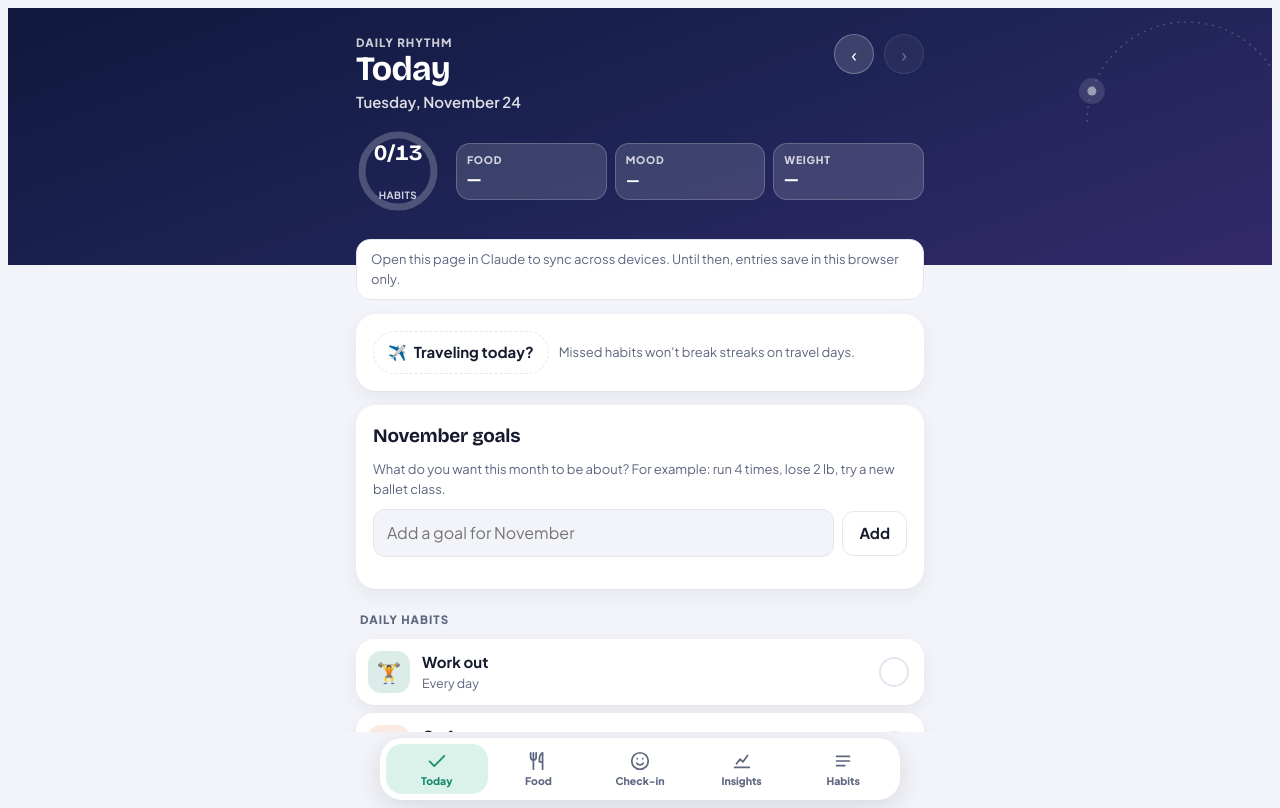
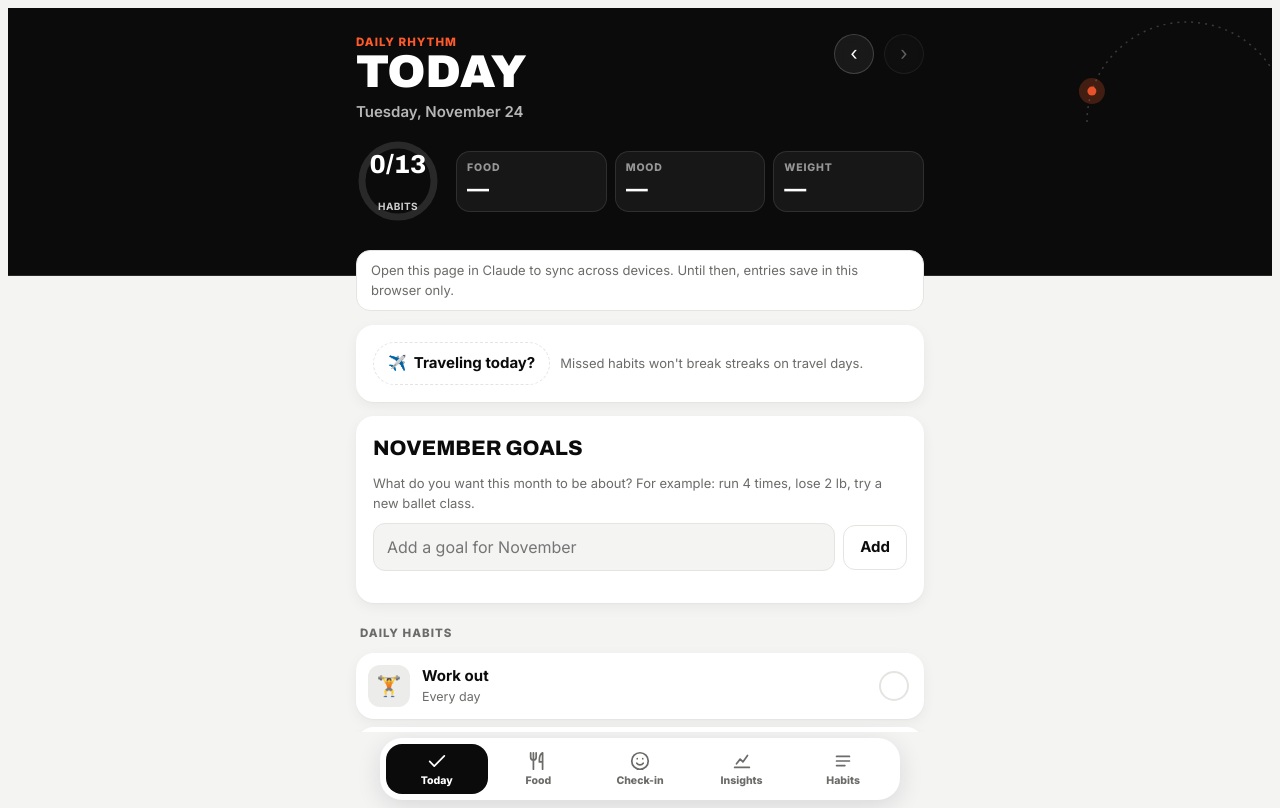
Before and after one commit to valentinewolfpastor/App-2, a plain HTML site: page index.html in a window 1280 px wide. Drawn offline with nearby package versions, Linux system fonts and the light colour scheme.

Commit message:
Restyle in black, white and ember orange
Drops the time-of-day gradients, purple, navy and green for a solid
black header band, condensed uppercase headlines, neutral icon tiles,
true-black dark mode and a single orange accent.

Co-Authored-By: Claude Opus 5.5 <noreply@anthropic.com>
Claude-Session: https://claude.ai/code/session_01727p11pUgF4GpZGrAerbLB

```diff
--- a/index.html
+++ b/index.html
@@ -2,49 +2,48 @@
 <meta name="claude:viewport-fit-sides" content="cover">
 <link rel="preconnect" href="https://fonts.googleapis.com">
 <link rel="preconnect" href="https://fonts.gstatic.com" crossorigin>
-<link rel="stylesheet" href="https://fonts.googleapis.com/css2?family=Bricolage+Grotesque:opsz,wght@12..96,600;12..96,700&family=Plus+Jakarta+Sans:wght@400;500;600;700;800&display=swap">
+<link rel="stylesheet" href="https://fonts.googleapis.com/css2?family=Archivo:wdth,wght@62..125,500..900&family=Inter:wght@400;500;600;700;800&display=swap">
 <style>
 /* Layout: one-screen app shell. A time-of-day sky band heads each tab, cards float on a cool ground,
    only the middle scrolls, and a floating tab bar stays pinned at the bottom. */
 :root {
-  --bg: #f2f4f9;
+  --bg: #f4f4f3;
   --surface: #ffffff;
-  --sunken: #eaedf4;
-  --ink: #151a2d;
-  --muted: #5e6680;
-  --line: #e2e6ef;
-  --accent: #178a6c;
+  --sunken: #ececea;
+  --ink: #0b0b0b;
+  --muted: #6b6b69;
+  --line: #e4e4e1;
+  --accent: #ff5a2c;
   --accent-ink: #ffffff;
-  --accent-soft: #daf2ea;
-  --kcal: #cf5536;
-  --kcal-soft: #fce6df;
-  --flame: #e2632a;
-  --danger: #c4321f;
-  --h1: #178a6c; --h2: #e0703f; --h3: #d6a21e; --h4: #7a5af0; --h5: #2f8fd8; --h6: #d9497a;
-  --mood-1: #cf5536; --mood-2: #e0904a; --mood-3: #b9a85c; --mood-4: #4fa883; --mood-5: #178a6c;
-  --font-display: "Bricolage Grotesque", "Avenir Next", "Segoe UI", system-ui, sans-serif;
-  --font-body: "Plus Jakarta Sans", -apple-system, BlinkMacSystemFont, "Segoe UI", Roboto, sans-serif;
-  --radius: 20px;
-  --shadow: 0 1px 2px rgba(21, 26, 45, .04), 0 6px 20px rgba(21, 26, 45, .06);
+  --accent-soft: #ffe7de;
+  --kcal: #ff5a2c;
+  --kcal-soft: #ffe7de;
+  --flame: #ff5a2c;
+  --danger: #d92d20;
+  --hero: #0b0b0b;
+  --hero-line: rgba(255,255,255,.12);
+  --mood-1: #8f8f8c; --mood-2: #b07a5f; --mood-3: #d77046; --mood-4: #f06232; --mood-5: #ff5a2c;
+  --font-display: "Archivo", "Helvetica Neue", Arial, sans-serif;
+  --font-body: "Inter", -apple-system, BlinkMacSystemFont, "Segoe UI", Roboto, sans-serif;
+  --radius: 18px;
+  --shadow: 0 1px 2px rgba(0,0,0,.04), 0 4px 14px rgba(0,0,0,.05);
   --card-border: transparent;
 }
 @media (prefers-color-scheme: dark) {
   :root:not([data-theme="light"]) {
-    --bg: #0d1020; --surface: #171b2e; --sunken: #20253d; --ink: #eef0f8; --muted: #9ba2bd; --line: #282e4b;
-    --accent: #4fd1a9; --accent-ink: #052419; --accent-soft: #163a32; --kcal: #ff9576; --kcal-soft: #3a221f;
-    --flame: #ff8b4f; --danger: #ff7a66;
-    --h1: #4fd1a9; --h2: #ff9a6a; --h3: #f2c64b; --h4: #a48cff; --h5: #62b4ff; --h6: #ff7aa6;
-    --mood-1: #ff9576; --mood-2: #f4ae6a; --mood-3: #d4c47e; --mood-4: #6fd0a7; --mood-5: #4fd1a9;
-    --shadow: none; --card-border: #252b47; color-scheme: dark;
+    --bg: #000000; --surface: #121212; --sunken: #1c1c1c; --ink: #f5f5f4; --muted: #9b9b98; --line: #262626;
+    --accent: #ff6a3d; --accent-ink: #000000; --accent-soft: #2e1a12; --kcal: #ff6a3d; --kcal-soft: #2e1a12;
+    --flame: #ff6a3d; --danger: #ff6b5b; --hero: #121212; --hero-line: rgba(255,255,255,.1);
+    --mood-1: #7c7c79; --mood-2: #a87660; --mood-3: #d4744d; --mood-4: #f26a3c; --mood-5: #ff6a3d;
+    --shadow: none; --card-border: #222222; color-scheme: dark;
   }
 }
 :root[data-theme="dark"] {
-  --bg: #0d1020; --surface: #171b2e; --sunken: #20253d; --ink: #eef0f8; --muted: #9ba2bd; --line: #282e4b;
-  --accent: #4fd1a9; --accent-ink: #052419; --accent-soft: #163a32; --kcal: #ff9576; --kcal-soft: #3a221f;
-  --flame: #ff8b4f; --danger: #ff7a66;
-  --h1: #4fd1a9; --h2: #ff9a6a; --h3: #f2c64b; --h4: #a48cff; --h5: #62b4ff; --h6: #ff7aa6;
-  --mood-1: #ff9576; --mood-2: #f4ae6a; --mood-3: #d4c47e; --mood-4: #6fd0a7; --mood-5: #4fd1a9;
-  --shadow: none; --card-border: #252b47; color-scheme: dark;
+  --bg: #000000; --surface: #121212; --sunken: #1c1c1c; --ink: #f5f5f4; --muted: #9b9b98; --line: #262626;
+  --accent: #ff6a3d; --accent-ink: #000000; --accent-soft: #2e1a12; --kcal: #ff6a3d; --kcal-soft: #2e1a12;
+  --flame: #ff6a3d; --danger: #ff6b5b; --hero: #121212; --hero-line: rgba(255,255,255,.1);
+  --mood-1: #7c7c79; --mood-2: #a87660; --mood-3: #d4744d; --mood-4: #f26a3c; --mood-5: #ff6a3d;
+  --shadow: none; --card-border: #222222; color-scheme: dark;
 }
 
 * { box-sizing: border-box; }
@@ -67,9 +66,9 @@ button { cursor: pointer; -webkit-tap-highlight-color: transparent; }
   padding-block: 0 28px;
   display: grid; gap: 14px;
 }
-h1, h2, h3 { font-family: var(--font-display); margin: 0; text-wrap: balance; }
-h1 { font-size: 34px; letter-spacing: -.02em; line-height: 1.05; }
-h2 { font-size: 19px; letter-spacing: -.01em; }
+h1, h2, h3 { font-family: var(--font-display); margin: 0; text-wrap: balance; font-stretch: 78%; font-weight: 800; }
+h1 { font-size: 46px; letter-spacing: -.01em; line-height: .95; text-transform: uppercase; font-weight: 900; }
+h2 { font-size: 21px; letter-spacing: 0; text-transform: uppercase; }
 .label { font-size: 11.5px; font-weight: 800; text-transform: uppercase; letter-spacing: .09em; color: var(--muted); }
 .muted { color: var(--muted); }
 .small { font-size: 13px; }
@@ -82,21 +81,18 @@ h2 { font-size: 19px; letter-spacing: -.01em; }
 
 /* ---------- Sky hero ---------- */
 .hero { position: relative; overflow: hidden; color: #fff; padding-block: 18px 46px; }
-.hero.dawn  { background: linear-gradient(160deg, #a2412f 0%, #c8622a 55%, #d98a35 100%); }
-.hero.day   { background: linear-gradient(160deg, #135e6b 0%, #1d7f8c 55%, #2b97a0 100%); }
-.hero.dusk  { background: linear-gradient(160deg, #6e2f58 0%, #8a3b62 50%, #b4565e 100%); }
-.hero.night { background: linear-gradient(160deg, #10183d 0%, #1f2457 55%, #34296a 100%); }
+.hero { background: var(--hero); border-bottom: 1px solid var(--hero-line); }
 .hero-in { max-width: 568px; margin: 0 auto; position: relative; z-index: 1; display: grid; gap: 16px; }
-.hero .arc { position: absolute; right: -30px; top: 6px; width: 230px; height: 115px; opacity: .55; pointer-events: none; }
-.hero .arc path { fill: none; stroke: rgba(255,255,255,.35); stroke-width: 1.5; stroke-dasharray: 2 5; }
-.hero .arc circle { fill: #fff; }
-.hero .arc .glow { fill: rgba(255,255,255,.22); }
+.hero .arc { position: absolute; right: -30px; top: 6px; width: 230px; height: 115px; opacity: .9; pointer-events: none; }
+.hero .arc path { fill: none; stroke: rgba(255,255,255,.22); stroke-width: 1.5; stroke-dasharray: 2 5; }
+.hero .arc circle { fill: var(--accent); }
+.hero .arc .glow { fill: var(--accent); opacity: .25; }
 .hero-top { display: flex; align-items: flex-start; gap: 10px; }
 .hero-top .t { flex: 1; min-width: 0; }
-.hero .label { color: rgba(255,255,255,.78); }
-.hero .sub { margin: 4px 0 0; color: rgba(255,255,255,.85); font-weight: 600; }
+.hero .label { color: var(--accent); }
+.hero .sub { margin: 6px 0 0; color: rgba(255,255,255,.7); font-weight: 600; }
 .hero .linkbtn { color: #fff; text-decoration: underline; text-underline-offset: 3px; }
-.round { width: 40px; height: 40px; border-radius: 50%; border: 1px solid rgba(255,255,255,.28); background: rgba(255,255,255,.14); color: #fff; display: grid; place-items: center; font-size: 19px; flex: none; backdrop-filter: blur(6px); -webkit-backdrop-filter: blur(6px); }
+.round { width: 40px; height: 40px; border-radius: 50%; border: 1px solid rgba(255,255,255,.18); background: rgba(255,255,255,.06); color: #fff; display: grid; place-items: center; font-size: 19px; flex: none; backdrop-filter: blur(6px); -webkit-backdrop-filter: blur(6px); }
 .round:disabled { opacity: .35; cursor: default; }
 .card .round { border-color: var(--line); background: var(--surface); color: var(--ink); backdrop-filter: none; }
 .linkbtn { background: none; border: 0; padding: 0; color: var(--accent); font-weight: 700; }
@@ -104,19 +100,19 @@ h2 { font-size: 19px; letter-spacing: -.01em; }
 .hero-stats { display: grid; grid-template-columns: auto 1fr; gap: 16px; align-items: center; }
 .hero-ring { position: relative; width: 84px; height: 84px; }
 .hero-ring .ring { width: 84px; height: 84px; }
-.hero-ring .ring .track { stroke: rgba(255,255,255,.22); }
-.hero-ring .ring .bar { stroke: #fff; }
-.hero-ring b { position: absolute; inset: 0; display: grid; place-items: center; font-family: var(--font-display); font-size: 22px; line-height: 1; text-align: center; }
+.hero-ring .ring .track { stroke: rgba(255,255,255,.12); }
+.hero-ring .ring .bar { stroke: var(--accent); }
+.hero-ring b { position: absolute; inset: 0; display: grid; place-items: center; font-family: var(--font-display); font-stretch: 78%; font-weight: 800; font-size: 26px; line-height: 1; text-align: center; }
 .hero-ring b small { display: block; font: 700 10px/1.2 var(--font-body); opacity: .8; letter-spacing: .04em; }
 .tiles { display: grid; grid-template-columns: repeat(3, minmax(0, 1fr)); gap: 8px; }
-.tile { background: rgba(255,255,255,.14); border: 1px solid rgba(255,255,255,.2); border-radius: 14px; padding: 8px 10px; min-width: 0; }
-.tile .k { font-size: 10.5px; font-weight: 800; letter-spacing: .07em; text-transform: uppercase; opacity: .78; display: block; }
-.tile .v { font-family: var(--font-display); font-size: 18px; line-height: 1.25; display: block; white-space: nowrap; overflow: hidden; text-overflow: ellipsis; }
+.tile { background: rgba(255,255,255,.05); border: 1px solid rgba(255,255,255,.1); border-radius: 14px; padding: 8px 10px; min-width: 0; }
+.tile .k { font-size: 10.5px; font-weight: 800; letter-spacing: .08em; text-transform: uppercase; color: rgba(255,255,255,.55); display: block; }
+.tile .v { font-family: var(--font-display); font-stretch: 78%; font-weight: 800; font-size: 22px; line-height: 1.25; display: block; white-space: nowrap; overflow: hidden; text-overflow: ellipsis; }
 .tile .v.word { font-family: var(--font-body); font-size: 14px; font-weight: 800; line-height: 1.6; }
 .hero-chips { display: flex; flex-wrap: wrap; gap: 6px; }
-.hchip { font-size: 12px; font-weight: 700; padding: 4px 10px; border-radius: 999px; background: rgba(255,255,255,.18); }
-.big-kcal { font-family: var(--font-display); font-size: 52px; line-height: 1; letter-spacing: -.02em; }
-.big-kcal span { font-size: 18px; opacity: .8; letter-spacing: 0; }
+.hchip { font-size: 12px; font-weight: 700; padding: 4px 10px; border-radius: 999px; background: rgba(255,255,255,.08); border: 1px solid rgba(255,255,255,.1); }
+.big-kcal { font-family: var(--font-display); font-stretch: 75%; font-weight: 900; font-size: 64px; line-height: .9; color: var(--accent); }
+.big-kcal span { font-size: 20px; color: #fff; opacity: .7; }
 
 .ring { transform: rotate(-90deg); }
 .ring circle { fill: none; stroke-width: 7; }
@@ -131,37 +127,38 @@ h2 { font-size: 19px; letter-spacing: -.01em; }
 .list { list-style: none; margin: 0; padding: 0; display: grid; gap: 8px; }
 .habit { width: 100%; display: flex; align-items: center; gap: 12px; text-align: left; background: var(--surface); border: 1px solid var(--card-border); border-radius: 18px; padding: 11px 14px 11px 11px; box-shadow: var(--shadow); transition: background .2s, transform .1s; }
 .habit:active { transform: scale(.985); }
-.habit .emo { --hue: var(--h1); width: 42px; height: 42px; border-radius: 13px; background: color-mix(in srgb, var(--hue) 15%, var(--surface)); display: grid; place-items: center; font-size: 20px; flex: none; }
+.habit .emo { width: 42px; height: 42px; border-radius: 12px; background: var(--sunken); display: grid; place-items: center; font-size: 20px; flex: none; }
 .habit .body { flex: 1; min-width: 0; }
 .habit .name { display: block; font-weight: 700; overflow-wrap: anywhere; }
 .habit .meta { display: block; font-size: 12.5px; color: var(--muted); margin-top: 1px; }
 .habit .meta .flame { color: var(--flame); font-weight: 800; }
 .tick { width: 30px; height: 30px; border-radius: 50%; border: 2px solid var(--line); flex: none; display: grid; place-items: center; color: transparent; font-weight: 800; font-size: 15px; transition: all .2s; }
-.habit[aria-checked="true"] { background: color-mix(in srgb, var(--accent) 9%, var(--surface)); }
-.habit[aria-checked="true"] .name { color: var(--accent); }
+.habit[aria-checked="true"] { background: var(--surface); box-shadow: inset 0 0 0 1.5px var(--accent); }
+.habit[aria-checked="true"] .emo { background: var(--accent-soft); }
+.habit[aria-checked="true"] .name { color: var(--ink); }
 .habit[aria-checked="true"] .tick { background: var(--accent); border-color: var(--accent); color: var(--accent-ink); transform: scale(1.05); }
 .habit.met .tick { border-color: var(--accent); color: var(--accent); }
 .habit.off { opacity: .55; box-shadow: none; }
 
 .extras { display: flex; flex-wrap: wrap; gap: 8px; }
 .pill { display: inline-flex; align-items: center; gap: 7px; padding: 9px 14px; border-radius: 999px; border: 1.5px dashed var(--line); background: var(--surface); font-weight: 700; }
-.pill[aria-pressed="true"] { background: var(--accent); color: var(--accent-ink); border: 1.5px solid var(--accent); }
+.pill[aria-pressed="true"] { background: var(--ink); color: var(--surface); border: 1.5px solid var(--ink); }
 .pill .c { font-size: 11px; font-weight: 800; opacity: .75; }
 
 .travel { display: grid; gap: 10px; }
 .travel-top { display: flex; align-items: center; gap: 10px; flex-wrap: wrap; }
 .travel-top .grow { flex: 1 1 160px; min-width: 0; }
-.travel.on { background: color-mix(in srgb, var(--h5) 12%, var(--surface)); }
-.travel.on .pill[aria-pressed="true"] { background: var(--h5); border-color: var(--h5); color: #fff; }
+.travel.on { box-shadow: inset 0 0 0 1.5px var(--ink); }
+.travel.on .pill[aria-pressed="true"] { background: var(--ink); border-color: var(--ink); color: var(--surface); }
 .goal { display: flex; align-items: flex-start; gap: 10px; padding: 8px 0; border-top: 1px solid var(--line); }
 .goal:first-child { border-top: 0; }
 .goal .gtick { width: 22px; height: 22px; border-radius: 7px; border: 2px solid var(--line); background: transparent; flex: none; display: grid; place-items: center; color: transparent; font-size: 12px; font-weight: 800; padding: 0; margin-top: 1px; }
-.goal .gtick[aria-checked="true"] { background: var(--h4); border-color: var(--h4); color: #fff; }
+.goal .gtick[aria-checked="true"] { background: var(--accent); border-color: var(--accent); color: var(--accent-ink); }
 .goal .gtext { flex: 1; min-width: 0; overflow-wrap: anywhere; font-weight: 600; }
 .goal.done .gtext { color: var(--muted); text-decoration: line-through; font-weight: 500; }
 .goal .gdel { background: none; border: 0; color: var(--muted); font-size: 14px; padding: 2px 4px; }
 .goal-bar { height: 6px; border-radius: 3px; background: var(--sunken); overflow: hidden; }
-.goal-bar i { display: block; height: 100%; background: var(--h4); border-radius: 3px; transition: width .4s; }
+.goal-bar i { display: block; height: 100%; background: var(--accent); border-radius: 3px; transition: width .4s; }
 
 /* ---------- Forms ---------- */
 .field { display: grid; gap: 6px; }
@@ -174,7 +171,7 @@ textarea { resize: vertical; min-height: 80px; line-height: 1.45; }
 .row { display: flex; gap: 8px; align-items: center; flex-wrap: wrap; }
 .row > .grow { flex: 1 1 160px; min-width: 0; }
 .btn { border-radius: 12px; border: 1px solid var(--line); background: var(--surface); padding: 10px 16px; font-weight: 700; }
-.btn.primary { background: var(--accent); border-color: var(--accent); color: var(--accent-ink); box-shadow: 0 4px 12px color-mix(in srgb, var(--accent) 28%, transparent); }
+.btn.primary { background: var(--accent); border-color: var(--accent); color: var(--accent-ink); }
 .btn.ghost { background: transparent; }
 .btn.danger { color: var(--danger); }
 .btn.sm { padding: 6px 12px; font-size: 13px; border-radius: 10px; }
@@ -190,13 +187,13 @@ textarea { resize: vertical; min-height: 80px; line-height: 1.45; }
 /* ---------- Food ---------- */
 .meal { display: grid; gap: 4px; }
 .meal-head { display: flex; align-items: center; gap: 10px; }
-.meal-head .dot { width: 30px; height: 30px; border-radius: 10px; display: grid; place-items: center; font-size: 15px; background: var(--kcal-soft); flex: none; }
+.meal-head .dot { width: 30px; height: 30px; border-radius: 10px; display: grid; place-items: center; font-size: 15px; background: var(--sunken); flex: none; }
 .meal-head h2 { flex: 1; }
 .food { display: grid; grid-template-columns: 1fr auto; gap: 4px 10px; align-items: start; padding: 11px 0; border-top: 1px solid var(--line); }
 .food:first-of-type { border-top: 0; }
 .food .what { font-weight: 600; overflow-wrap: anywhere; min-width: 0; }
 .food .items { grid-column: 1 / -1; font-size: 12.5px; color: var(--muted); }
-.food .kc { text-align: right; font-weight: 800; color: var(--kcal); font-variant-numeric: tabular-nums; white-space: nowrap; font-family: var(--font-display); font-size: 17px; }
+.food .kc { text-align: right; font-weight: 800; color: var(--ink); font-variant-numeric: tabular-nums; white-space: nowrap; font-family: var(--font-display); font-stretch: 78%; font-size: 22px; }
 .food .kc small { display: block; font-weight: 600; color: var(--muted); font-size: 11px; font-family: var(--font-body); }
 .food .acts { grid-column: 1 / -1; display: flex; gap: 6px; flex-wrap: wrap; }
 .thinking { color: var(--muted); font-style: italic; font-family: var(--font-body); font-size: 13px; font-weight: 600; }
@@ -206,7 +203,7 @@ textarea { resize: vertical; min-height: 80px; line-height: 1.45; }
 .scale { display: grid; grid-template-columns: repeat(5, 1fr); gap: 6px; }
 .scale button { border: 1.5px solid var(--line); background: var(--surface); border-radius: 14px; padding: 10px 2px 8px; display: grid; gap: 3px; justify-items: center; font-size: 24px; transition: transform .15s, background .15s; }
 .scale button span { font-size: 11px; font-weight: 700; color: var(--muted); }
-.scale button[aria-pressed="true"] { border-color: var(--sel); background: color-mix(in srgb, var(--sel) 16%, var(--surface)); transform: translateY(-2px); }
+.scale button[aria-pressed="true"] { border-color: var(--sel); background: color-mix(in srgb, var(--sel) 14%, var(--surface)); transform: translateY(-2px); }
 .scale button[aria-pressed="true"] span { color: var(--ink); }
 .tags { display: flex; flex-wrap: wrap; gap: 6px; }
 .tag { border: 1px solid var(--line); background: var(--surface); border-radius: 999px; padding: 7px 12px; font-size: 13px; font-weight: 600; }
@@ -214,7 +211,13 @@ textarea { resize: vertical; min-height: 80px; line-height: 1.45; }
 .saved { font-size: 12px; color: var(--muted); min-height: 1em; }
 
 /* ---------- Insights ---------- */
-.ai-card { background: linear-gradient(var(--surface), var(--surface)) padding-box, linear-gradient(135deg, var(--h4), var(--h5), var(--h1)) border-box; border: 1.5px solid transparent; }
+.ai-card { background: var(--ink); color: var(--surface); border: 0; }
+.ai-card .finding p, .ai-card .conf, .ai-card .small.muted, .ai-card .muted { color: color-mix(in srgb, var(--surface) 62%, var(--ink)); }
+.ai-card .finding { border-top-color: color-mix(in srgb, var(--surface) 14%, var(--ink)); }
+.ai-card .label { color: var(--accent); }
+.ai-card .finding.neutral .dot, .ai-card .finding .dot { background: color-mix(in srgb, var(--surface) 45%, var(--ink)); }
+.ai-card .finding.positive .dot { background: var(--accent); }
+.ai-card .finding.negative .dot { background: transparent; box-shadow: inset 0 0 0 2px var(--accent); }
 .finding { display: grid; grid-template-columns: 10px 1fr; gap: 12px; padding: 11px 0; border-top: 1px solid var(--line); }
 .finding:first-child { border-top: 0; padding-top: 2px; }
 .finding .dot { width: 10px; height: 10px; border-radius: 50%; margin-top: 6px; background: var(--muted); }
@@ -245,7 +248,7 @@ textarea { resize: vertical; min-height: 80px; line-height: 1.45; }
 
 .grid7 { width: 100%; border-collapse: collapse; table-layout: fixed; }
 .grid7 th { font-size: 11px; font-weight: 700; color: var(--muted); padding-bottom: 6px; }
-.grid7 th.today { color: var(--accent); }
+.grid7 th.today { color: var(--ink); text-decoration: underline; text-decoration-color: var(--accent); text-decoration-thickness: 2px; text-underline-offset: 3px; }
 .grid7 th:first-child { width: 32px; }
 .grid7 th .tv { display: block; font-size: 10px; }
 .grid7 td { text-align: center; padding: 2px 0; }
@@ -260,7 +263,7 @@ textarea { resize: vertical; min-height: 80px; line-height: 1.45; }
 .stat .n { font-weight: 700; display: block; overflow-wrap: anywhere; }
 .bar { height: 6px; background: var(--sunken); border-radius: 3px; margin-top: 5px; overflow: hidden; display: block; }
 .bar i { display: block; height: 100%; background: var(--accent); border-radius: 3px; }
-.stat b { color: var(--flame); font-size: 19px; font-family: var(--font-display); display: block; text-align: right; }
+.stat b { color: var(--ink); font-size: 22px; font-stretch: 78%; font-weight: 800; font-family: var(--font-display); display: block; text-align: right; }
 
 /* ---------- Manage ---------- */
 .mrow { display: flex; align-items: center; gap: 10px; padding: 9px 0; border-top: 1px solid var(--line); }
@@ -285,7 +288,7 @@ textarea { resize: vertical; min-height: 80px; line-height: 1.45; }
 }
 .tab { flex: 1; background: none; border: 0; display: grid; justify-items: center; gap: 1px; font-size: 10.5px; font-weight: 800; color: var(--muted); padding: 6px 0 5px; border-radius: 16px; transition: background .2s, color .2s; }
 .tab svg { width: 22px; height: 22px; fill: none; stroke: currentColor; stroke-width: 1.9; stroke-linecap: round; stroke-linejoin: round; }
-.tab[aria-current="page"] { color: var(--accent); background: var(--accent-soft); }
+.tab[aria-current="page"] { color: var(--surface); background: var(--ink); }
 
 /* ---------- Sheet & toast ---------- */
 .sheet-bg { position: fixed; inset: 0; background: rgba(8, 10, 20, .45); z-index: 20; display: grid; align-items: end; justify-items: center; }
@@ -579,7 +582,7 @@ function renderToday() {
     const s = scheduled(h, d) ? streak(h) : 0;
     const unit = h.schedule.type === 'weekly' ? (s === 1 ? 'week' : 'weeks') : (s === 1 ? 'day' : 'days');
     return `<li><button type="button" class="habit ${cls}" role="checkbox" aria-checked="${dn}" data-habit="${esc(h.id)}">
-      <span class="emo" style="--hue: var(--h${config.habits.indexOf(h) % 6 + 1})" aria-hidden="true">${esc(h.icon)}</span>
+      <span class="emo" aria-hidden="true">${esc(h.icon)}</span>
       <span class="body"><span class="name">${esc(h.name)}</span><span class="meta">${esc(meta)}${s ? ` · <span class="flame">🔥 ${s} ${unit}</span>` : ''}</span></span>
       <span class="tick" aria-hidden="true">✓</span></button></li>`;
   };
@@ -617,7 +620,7 @@ function renderToday() {
         <div class="hero-ring">${ring(total ? done / total : 0)}<b class="num">${done}/${total}<small>HABITS</small></b></div>
         <div class="tiles">
           <div class="tile"><span class="k">Food</span><span class="v num">${kcal ? kcal.toLocaleString() : '—'}</span></div>
-          <div class="tile"><span class="k">Mood</span><span class="v word">${mood ? mood.e + ' ' + esc(mood.t) : '—'}</span></div>
+          <div class="tile"><span class="k">Mood</span><span class="v" ${mood ? `title="${esc(mood.t)}" aria-label="${esc(mood.t)}"` : ''}>${mood ? mood.e : '—'}</span></div>
           <div class="tile"><span class="k">Weight</span><span class="v num">${day.weight ?? '—'}</span></div>
         </div>
       </div>
@@ -913,7 +916,7 @@ function renderInsights() {
     ${banner()}
 
     <section class="card section ai-card">
-      <div class="section-head" style="padding:0"><h2>✨ What Claude notices</h2></div>
+      <div class="section-head" style="padding:0"><h2>What Claude notices</h2></div>
       ${aiBlock}
     </section>
 
```
